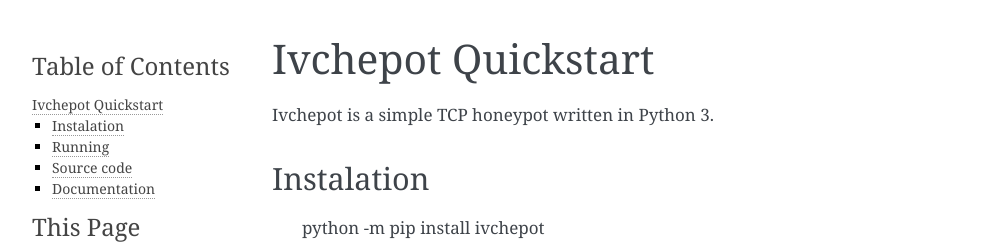
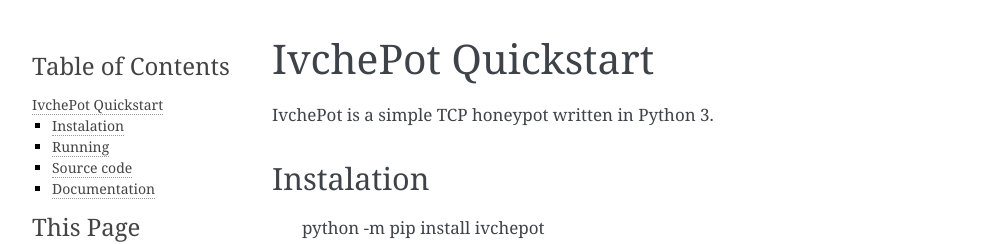
Before and after one commit to Ivche1337/IvchePot, a Sphinx documentation site: the page built from docs/pages/quickstart.rst, in a window 1280 px wide. Shown: the top 244 px of the page, without its empty margins (148-1141 px from the left). Built offline with Sphinx 7.4.7, drawn with Linux system fonts in a browser that asks for light colours.

Commit message:
Fixed some typos.

```diff
--- a/docs/pages/quickstart.rst
+++ b/docs/pages/quickstart.rst
@@ -1,7 +1,7 @@
-Ivchepot Quickstart
+IvchePot Quickstart
 ===================
 
-Ivchepot is a simple TCP honeypot written in Python 3.
+IvchePot is a simple TCP honeypot written in Python 3.
 
 Instalation
 -----------
```
Also changed, not shown: 9 other files.
